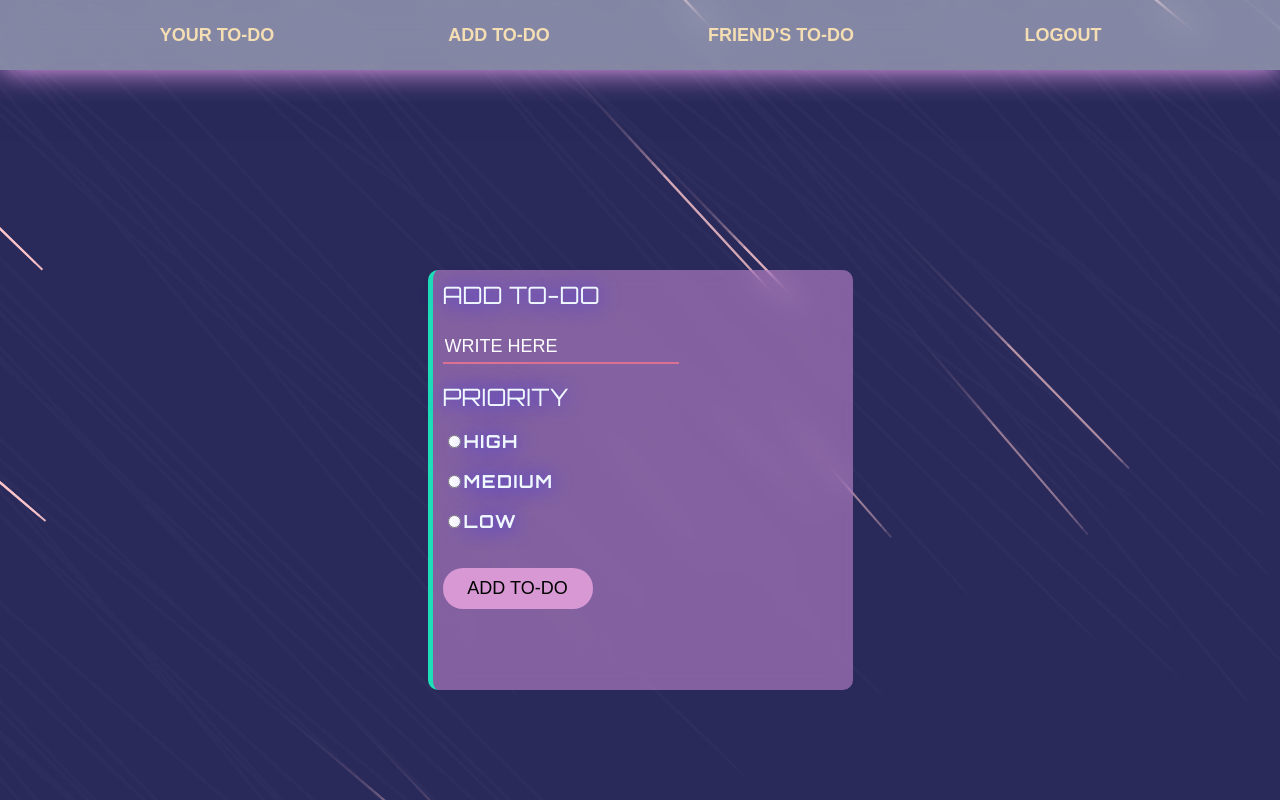
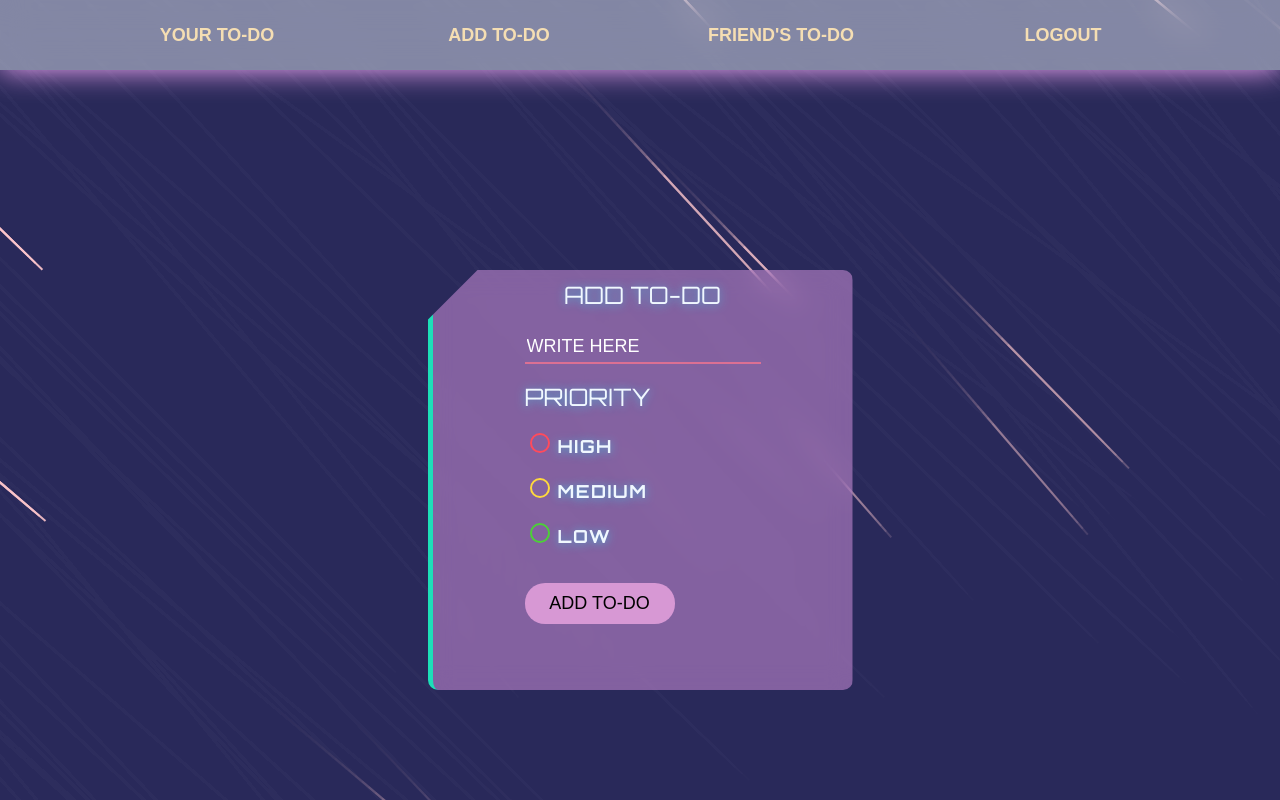
Before and after one commit to abhijeet1592006/todo-list, a Flask app: template templates/addtodo.html in a window 1280 px wide. Run offline with Flask 3, Linux system fonts and the light colour scheme; the template is opened without the code that fills it, so the values that code supplies are empty.

Commit message:
just some little changes

```diff
--- a/templates/addtodo.html
+++ b/templates/addtodo.html
@@ -94,6 +94,7 @@
 
     }
     .card{
+        align-items: center;
         display: flex;
         height: 100%;
         width: 400px;
@@ -101,10 +102,12 @@
         backdrop-filter: blur(12px);
         -webkit-backdrop-filter: blur(12px);
         padding: 10px;
-        border-radius: 2cqi;
+        border-radius: 2px;
         flex-direction: column;
         gap: 50px;
         scrollbar-width: none;
+        clip-path: polygon(50px 0%, 100% 0%, 100% 100%,calc(100% - 40px) 100% ,0% 100%,0% 50px);
+
 
     }
 
@@ -162,7 +165,7 @@
         color: aliceblue;
         font-size: x-large;
         font-family:orbitron;
-        text-shadow: 0px 1px 20px rgb(52, 45, 251);
+        text-shadow: 0px 1px 10px rgba(45, 230, 251, 0.624);
 
       }
       .txt.w{
@@ -213,6 +216,66 @@
         color: wheat;
 
     }
+    .ra {
+      appearance: none;
+      -webkit-appearance: none;
+
+
+      width: 20px;
+      height: 20px;
+
+
+      margin-right: 8px;
+      border: 2px solid currentColor;
+      border-radius: 50%;
+      position: relative;
+
+
+
+      cursor: pointer;
+      transition: transform 0.2s ease, box-shadow 0.2s ease;
+    }
+
+    .ra:hover {
+      transform: scale(1.2);
+
+      box-shadow: 0 0 5px currentColor;
+    }
+
+    .ra:checked::before {
+      content: "";
+
+
+
+      position: absolute;
+      top: 50%;
+      left: 50%;
+      width: 10px;
+
+      height: 10px;
+      background-color: currentColor;
+      border-radius: 50%;
+
+
+
+      transform: translate(-50%, -50%);
+    }
+
+    .ra.high{
+      color: #ff4b5c;
+    }
+
+
+    .ra.med{
+       color: #ffd93d;
+    }
+
+
+
+    .ra.low{
+      color: #4cd137;
+    }
+
 </style>
 <body>
     <canvas id="starCanvas"></canvas>
@@ -267,9 +330,9 @@
                         <br>
                         <a class="txt">PRIORITY</a>
                         <br><br>
-                        <input type="radio" name="pri" value="1" required><b class="txt w">HIGH</b><br><br>
-                        <input type="radio" name="pri" value="2" required><b class="txt w">MEDIUM</b><br><br>
-                        <input type="radio" name="pri" value="3" required><b class="txt w">LOW</b><br><br><br>
+                        <input type="radio" name="pri" class="ra high" value="high" required><b class="txt w">HIGH</b><br><br>
+                        <input type="radio" name="pri"  class="ra med" value="medium" required><b class="txt w">MEDIUM</b><br><br>
+                        <input type="radio" name="pri" class="ra low"  value="low" required><b class="txt w">LOW</b><br><br><br>
                         <button type="submit" class="sbtn" >ADD TO-DO</button>
                     </div>
                     </form>
```
Also changed, not shown: templates/homepage.html (+16 -1 lines), instance/maindatabase.db.
